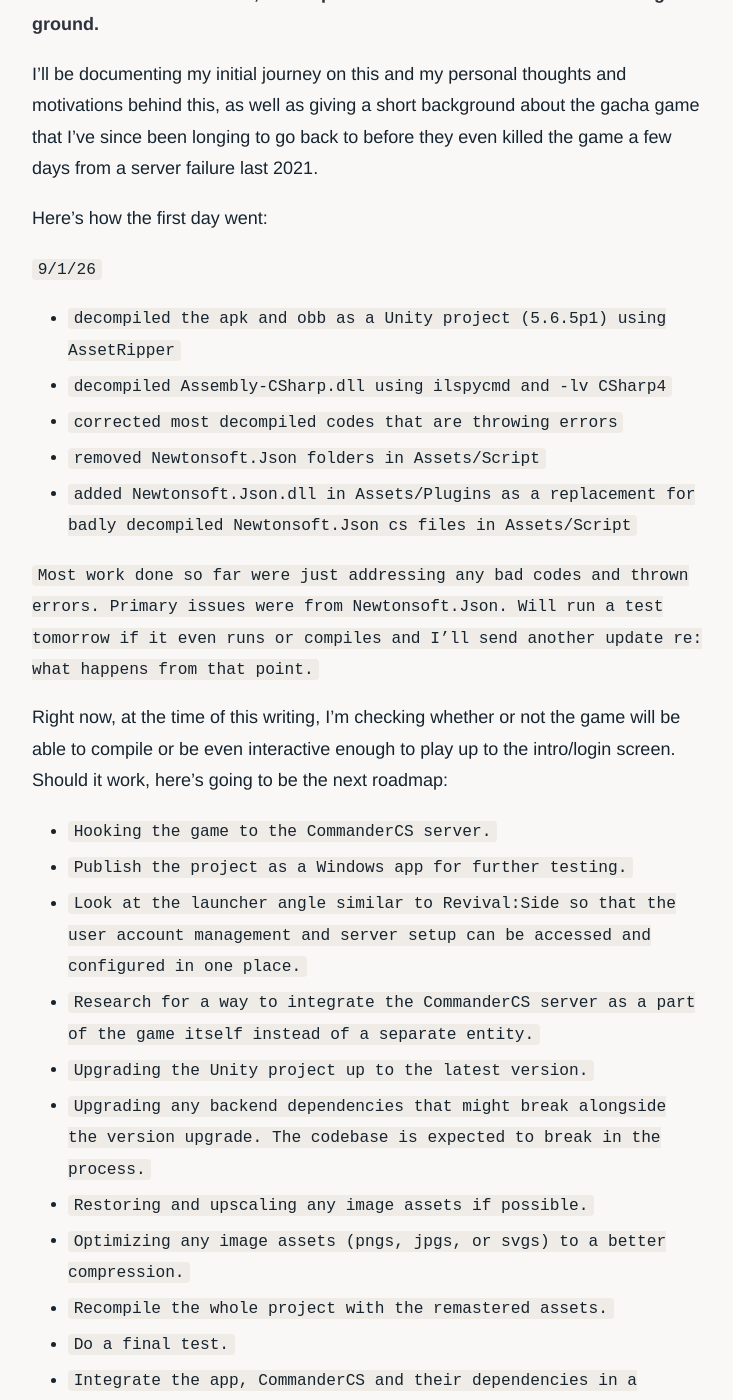
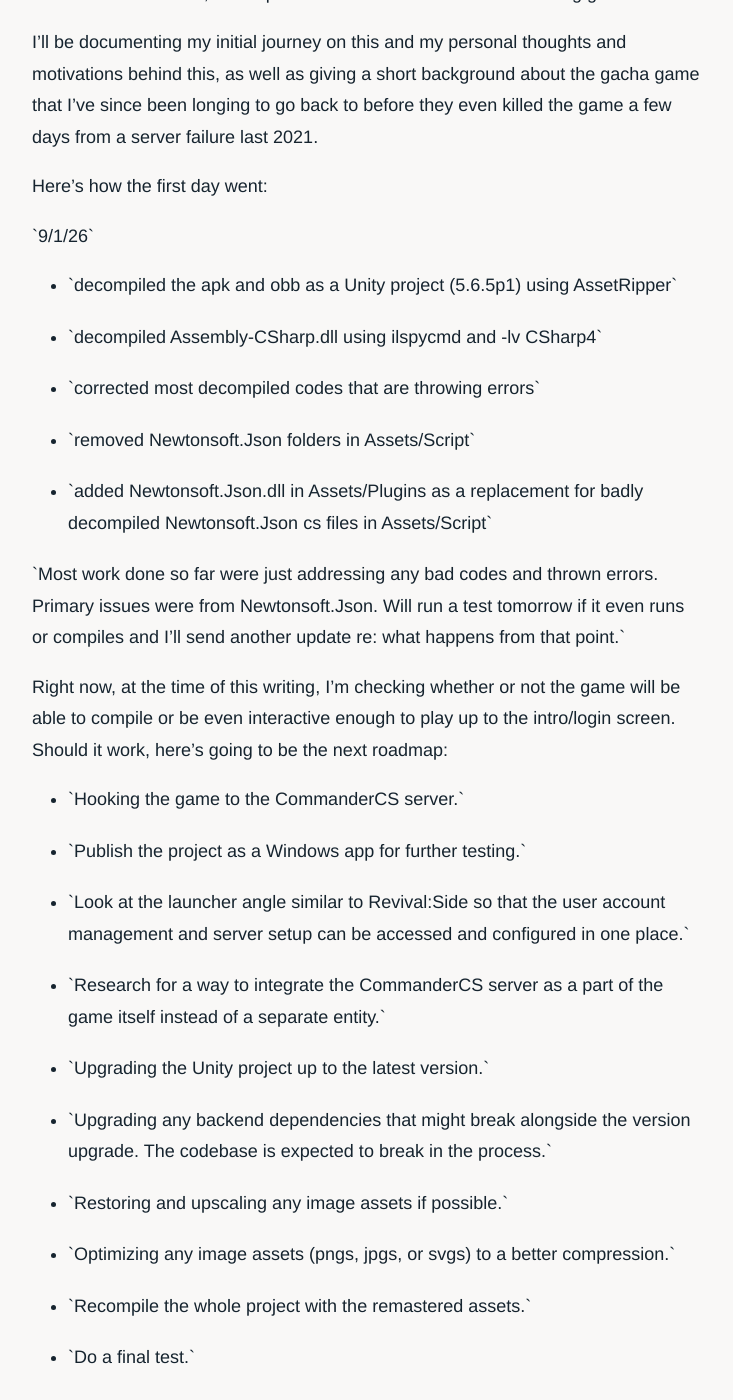
Before and after one commit to znraznra/znraznra.github.io, a Jekyll site: the page built from _posts/2026-09-02-reviving-my-first-ever-gacha-game-from-the-dead.md, in a window 1280 px wide and 1400 px high, scrolled down 353 px. Shown: the whole window, without its empty margins (272-1005 px from the left). Built offline with Jekyll 4.4.1, drawn with Linux system fonts in a browser that asks for light colours; some of the changed text lies outside the part shown.

Commit message:
Create Post “2026-09-02-reviving-my-first-ever-gacha-game-from-the-dead”

```diff
--- a/_posts/2026-09-02-reviving-my-first-ever-gacha-game-from-the-dead.md
+++ b/_posts/2026-09-02-reviving-my-first-ever-gacha-game-from-the-dead.md
@@ -12,36 +12,52 @@
 excerpt: Documenting my first foray to reverse-engineering a long-dead gacha game for my personal musings.
 ---
 
-**Special thanks to insomnyawolf and realZenith for the CommanderCS project. If it wasn't for their efforts, this experiment wouldn't even have its starting ground.**
+\*\*Special thanks to insomnyawolf and realZenith for the CommanderCS project. If it wasn't for their efforts, this experiment wouldn't even have its starting ground.\*\*
 
 I'll be documenting my initial journey on this and my personal thoughts and motivations behind this, as well as giving a short background about the gacha game that I've since been longing to go back to before they even killed the game a few days from a server failure last 2021.
 
 Here's how the first day went:
 
-`9/1/26`
+\`9/1/26\`
 
-- `decompiled the apk and obb as a Unity project (5.6.5p1) using AssetRipper`
-- `decompiled Assembly-CSharp.dll using ilspycmd and -lv CSharp4`
-- `corrected most decompiled codes that are throwing errors`
-- `removed Newtonsoft.Json folders in Assets/Script`
-- `added Newtonsoft.Json.dll in Assets/Plugins as a replacement for badly decompiled Newtonsoft.Json cs files in Assets/Script`
+- \`decompiled the apk and obb as a Unity project (5.6.5p1) using AssetRipper\`
 
-`Most work done so far were just addressing any bad codes and thrown errors. Primary issues were from Newtonsoft.Json. Will run a test tomorrow if it even runs or compiles and I’ll send another update re: what happens from that point.`
+- \`decompiled Assembly-CSharp.dll using ilspycmd and -lv CSharp4\`
+
+- \`corrected most decompiled codes that are throwing errors\`
+
+- \`removed Newtonsoft.Json folders in Assets/Script\`
+
+- \`added Newtonsoft.Json.dll in Assets/Plugins as a replacement for badly decompiled Newtonsoft.Json cs files in Assets/Script\`
+
+\`Most work done so far were just addressing any bad codes and thrown errors. Primary issues were from Newtonsoft.Json. Will run a test tomorrow if it even runs or compiles and I’ll send another update re: what happens from that point.\`
 
 Right now, at the time of this writing, I'm checking whether or not the game will be able to compile or be even interactive enough to play up to the intro/login screen. Should it work, here's going to be the next roadmap:
 
-- `Hooking the game to the CommanderCS server.`
-- `Publish the project as a Windows app for further testing.`
-- `Look at the launcher angle similar to Revival:Side so that the user account management and server setup can be accessed and configured in one place.`
-- `Research for a way to integrate the CommanderCS server as a part of the game itself instead of a separate entity.`
-- `Upgrading the Unity project up to the latest version.`
-- `Upgrading any backend dependencies that might break alongside the version upgrade. The codebase is expected to break in the process.`
-- `Restoring and upscaling any image assets if possible.`
-- `Optimizing any image assets (pngs, jpgs, or svgs) to a better compression.`
-- `Recompile the whole project with the remastered assets.`
-- `Do a final test.`
-- `Integrate the app, CommanderCS and their dependencies in a centralized launcher package.`
-- `Run a user test in Discord to gather as much game logic issues and bugs to fix and address.`
-- `Create a repository for the Launcher.`
+- \`Hooking the game to the CommanderCS server.\`
+
+- \`Publish the project as a Windows app for further testing.\`
+
+- \`Look at the launcher angle similar to Revival:Side so that the user account management and server setup can be accessed and configured in one place.\`
+
+- \`Research for a way to integrate the CommanderCS server as a part of the game itself instead of a separate entity.\`
+
+- \`Upgrading the Unity project up to the latest version.\`
+
+- \`Upgrading any backend dependencies that might break alongside the version upgrade. The codebase is expected to break in the process.\`
+
+- \`Restoring and upscaling any image assets if possible.\`
+
+- \`Optimizing any image assets (pngs, jpgs, or svgs) to a better compression.\`
+
+- \`Recompile the whole project with the remastered assets.\`
+
+- \`Do a final test.\`
+
+- \`Integrate the app, CommanderCS and their dependencies in a centralized launcher package.\`
+
+- \`Run a user test in Discord to gather as much game logic issues and bugs to fix and address.\`
+
+- \`Create a repository for the Launcher.\`
 
 I'll be periodically updating this whole process from time to time. Hopefully this works to a degree that satisfies my needs.
```
